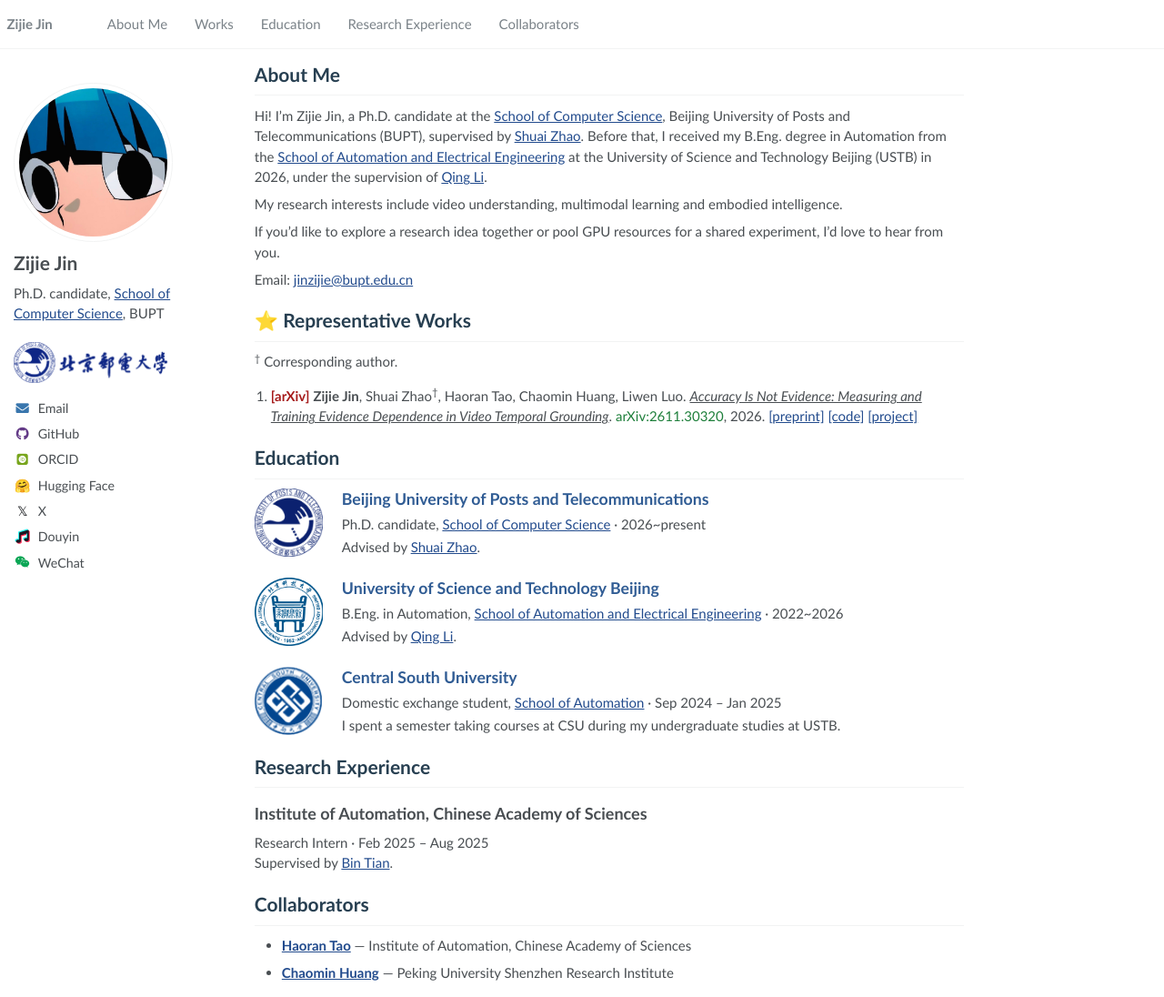
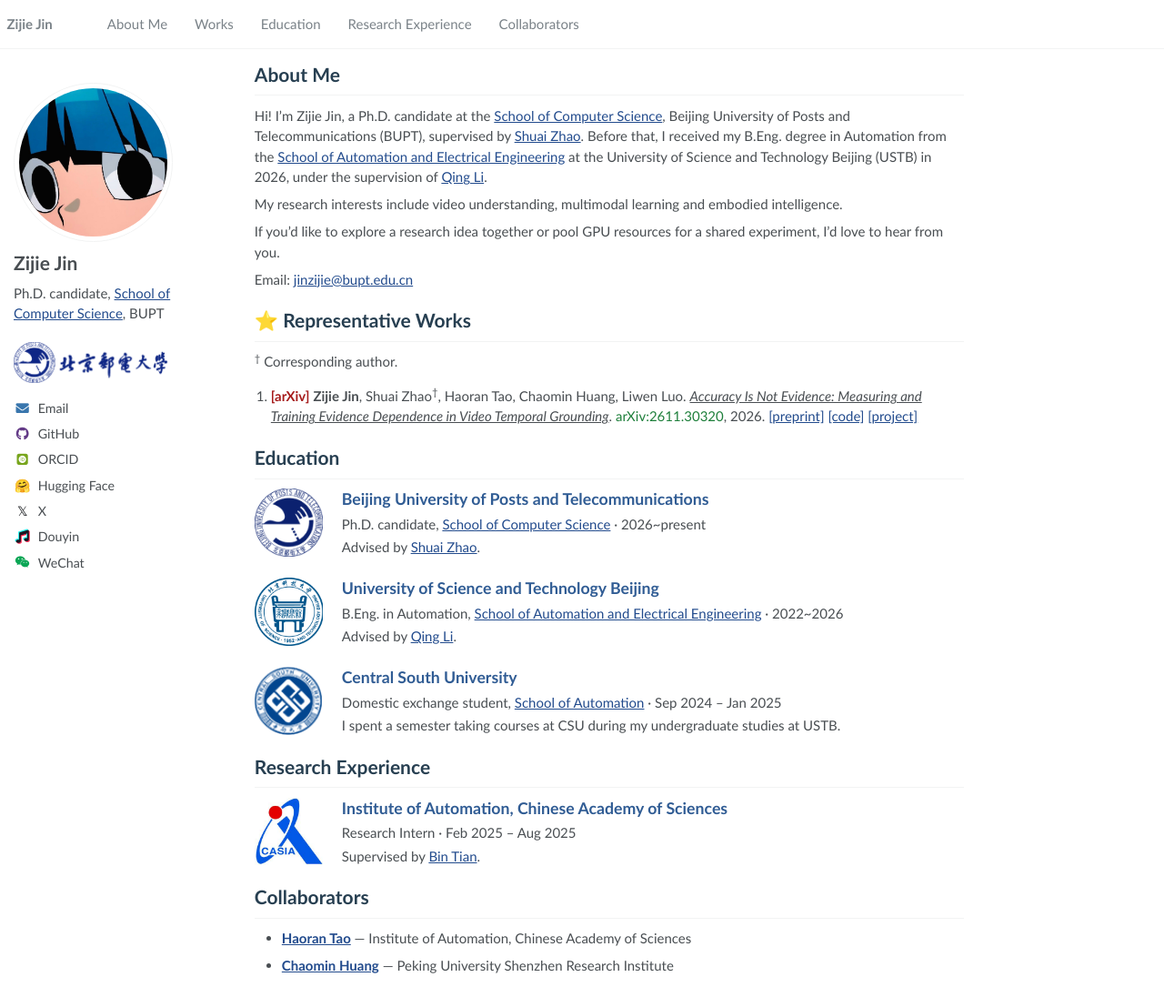
Before and after one commit to jinzijie-bupt/jinzijie-bupt.github.io, a Jekyll site: the page built from _pages/about.md, in a window 1280 px wide and 1096 px high. Shown: the whole window at 91% size. Built offline with Jekyll 4.4.1, drawn with Linux system fonts in a browser that asks for light colours; some web fonts are replaced; our own code applies the rules of GitHub Pages for plain Markdown files.

Commit message:
Align research internship with education entries and add CASIA emblem

```diff
--- a/_pages/about.md
+++ b/_pages/about.md
@@ -64,10 +64,14 @@ Email: [{{ site.author.email }}](mailto:{{ site.author.email }})
 # Research Experience
 {: #research-experience }
 
-## Institute of Automation, Chinese Academy of Sciences
-
-Research Intern · Feb 2025 – Aug 2025<br>
-Supervised by [Bin Tian](https://people.ucas.edu.cn/~tianbin).
+<section class="education-entry">
+  <img class="school-seal" src="{{ '/images/casia-emblem.jpg' | relative_url }}" alt="">
+  <div>
+    <h2>Institute of Automation, Chinese Academy of Sciences</h2>
+    <p>Research Intern · Feb 2025 – Aug 2025</p>
+    <p>Supervised by <a href="https://people.ucas.edu.cn/~tianbin">Bin Tian</a>.</p>
+  </div>
+</section>
 
 # Collaborators
 {: #collaborators }
--- a/assets/css/profile.css
+++ b/assets/css/profile.css
@@ -118,9 +118,12 @@
 .school-seal {
   width: clamp(3rem, 8vw, 5rem);
   aspect-ratio: 1;
+  object-fit: contain;
+}
+/* Each university's horizontal wordmark begins with its circular seal. */
+.bupt-seal, .ustb-seal {
   mask: var(--school-wordmark) left center / auto 100% no-repeat;
 }
-/* Each university's horizontal wordmark begins with its circular seal. */
 .bupt-seal {
   --school-wordmark: url("../../images/bupt-logo.png");
   background-color: #0b216f;
@@ -131,7 +134,6 @@
 }
 .csu-seal {
   background: url("../../images/csu-wordmark.png") left center / auto 100% no-repeat;
-  mask: none;
 }
 .page__content .education-entry h2 {
   margin: 0 0 .3rem;
```
Also changed, not shown: images/casia-emblem.jpg (added).
